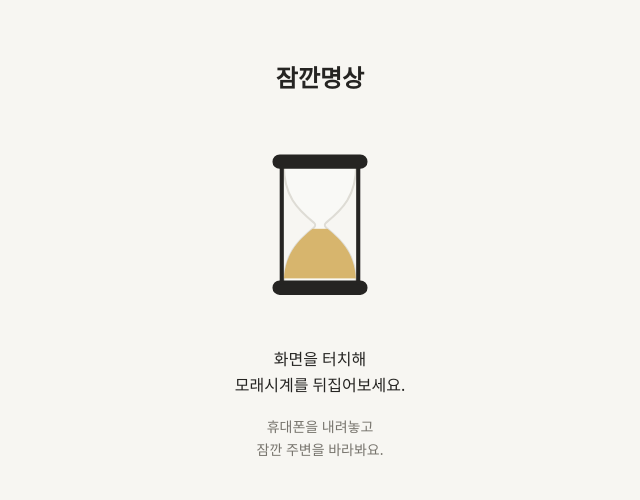
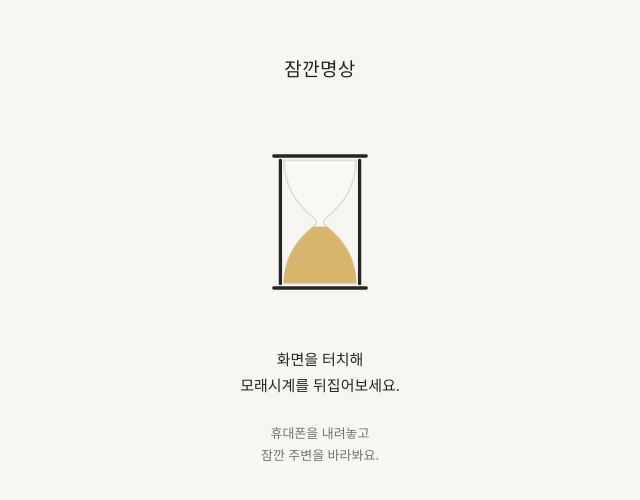
Before and after one commit to wellnesspotato/jamkkan, a React (Vite) app: page / in a window 1280 px wide. Shown: the part 140-640 px from the top of the page, without its empty margins (320-960 px from the left). Built offline with nearby package versions, Linux system fonts and the light colour scheme.

Commit message:
Polish reflection and result UI

```diff
--- a/src/App.tsx
+++ b/src/App.tsx
@@ -38,6 +38,9 @@ function App() {
       place: '',
       themeId: theme.id,
     })
+  }
+
+  const handleFlipComplete = () => {
     setPhase('pausing')
   }
 
@@ -120,6 +123,7 @@ function App() {
       sandColor={PAUSE_THEMES[0].sand}
       minimumDurationMinutes={minimumDurationMinutes}
       onStart={handleStart}
+      onFlipComplete={handleFlipComplete}
     />
   )
 }
--- a/src/components/Hourglass.tsx
+++ b/src/components/Hourglass.tsx
@@ -3,59 +3,68 @@ import { useId } from 'react'
 type HourglassProps = {
   progress: number
   color: string
-  flipped?: boolean
 }
 
-function Hourglass({ progress, color, flipped = false }: HourglassProps) {
+function Hourglass({ progress, color }: HourglassProps) {
   const clipPathId = useId().replaceAll(':', '')
   const normalizedProgress = Math.min(Math.max(progress, 0), 1)
-  const sandHeight = 48
+  const sandHeight = 52
+  const upperSandBottomY = 80
+  const lowerSandBottomY = 136
   const upperSandHeight = sandHeight * (1 - normalizedProgress)
-  const upperSandY = 76 - upperSandHeight
+  const upperSandY = upperSandBottomY - upperSandHeight
   const lowerSandHeight = sandHeight * normalizedProgress
-  const lowerSandY = 132 - lowerSandHeight
+  const lowerSandY = lowerSandBottomY - lowerSandHeight
+  const lowerMoundHeight = Math.min(3, lowerSandHeight / 2)
+  const lowerSandSurfaceY = lowerSandY - lowerMoundHeight
   const isFlowing = normalizedProgress > 0 && normalizedProgress < 1
+  const glassPath =
+    'M27 24h66c-1 24-11 39-27 52-4 3-4 5 0 8 16 13 26 28 27 52H27c1-24 11-39 27-52 4-3 4-5 0-8-16-13-26-28-27-52Z'
 
   return (
     <svg
-      className={`hourglass${flipped ? ' hourglass--flipped' : ''}`}
+      className="hourglass"
       viewBox="0 0 120 160"
       aria-hidden="true"
       focusable="false"
     >
       <defs>
         <clipPath id={clipPathId}>
-          <path d="M25 22h70c0 30-13 43-29 56-2 2-2 3 0 5 16 13 29 26 29 55H25c0-29 13-42 29-55 2-2 2-3 0-5-16-13-29-26-29-56Z" />
+          <path d={glassPath} />
         </clipPath>
       </defs>
 
-      <path
-        className="hourglass-glass"
-        d="M25 22h70c0 30-13 43-29 56-2 2-2 3 0 5 16 13 29 26 29 55H25c0-29 13-42 29-55 2-2 2-3 0-5-16-13-29-26-29-56Z"
-      />
+      <path className="hourglass-glass" d={glassPath} />
 
       <g clipPath={`url(#${clipPathId})`} fill={color}>
-        <rect
-          className="hourglass-sand"
-          x="25"
-          y={upperSandY}
-          width="70"
-          height={upperSandHeight}
-        />
-        {isFlowing && <rect x="58.5" y="73" width="3" height="30" rx="1.5" />}
-        <rect
-          className="hourglass-sand"
-          x="25"
-          y={lowerSandY}
-          width="70"
-          height={lowerSandHeight}
-        />
+        {upperSandHeight > 0 && (
+          <path
+            className="hourglass-sand"
+            d={`M24 ${upperSandY} Q60 ${upperSandY + 2} 96 ${upperSandY} V82 H24 Z`}
+          />
+        )}
+        {lowerSandHeight > 0 && (
+          <path
+            className="hourglass-sand"
+            d={`M24 138 H96 V${lowerSandY + lowerMoundHeight} Q60 ${lowerSandSurfaceY} 24 ${lowerSandY + lowerMoundHeight} Z`}
+          />
+        )}
       </g>
 
+      {isFlowing && (
+        <line
+          className="hourglass-stream"
+          x1="60"
+          y1="79"
+          x2="60"
+          y2={lowerSandSurfaceY + 1}
+          stroke={color}
+        />
+      )}
+
       <g className="hourglass-frame">
-        <rect x="16" y="14" width="88" height="10" rx="5" />
-        <rect x="16" y="136" width="88" height="10" rx="5" />
-        <path d="M23 24v112M97 24v112" />
+        <path d="M18 20h84M18 140h84" />
+        <path d="M24 24v112M96 24v112" />
       </g>
     </svg>
   )
--- a/src/index.css
+++ b/src/index.css
@@ -66,10 +66,20 @@ button {
   align-items: center;
 }
 
+.landing-content {
+  width: min(100%, 320px);
+}
+
+.pause-content {
+  min-height: 340px;
+  justify-content: flex-start;
+}
+
 .landing-title {
-  margin-bottom: 40px;
-  font-size: 24px;
-  font-weight: 600;
+  margin-bottom: 44px;
+  font-size: 19px;
+  font-weight: 500;
+  letter-spacing: 0.02em;
 }
 
 .hourglass-button {
@@ -93,34 +103,42 @@ button {
 
 .hourglass {
   display: block;
-  width: 124px;
+  width: 132px;
   height: auto;
-  transform-origin: center;
 }
 
-.hourglass--flipped {
-  animation: hourglass-flip 500ms ease-in-out;
+.hourglass-flip-layer {
+  display: block;
+  transform: rotate(0deg);
+  transform-origin: center center;
+  will-change: transform;
+  -webkit-backface-visibility: hidden;
+  backface-visibility: hidden;
 }
 
 .hourglass-glass {
-  fill: rgba(255, 255, 255, 0.28);
+  fill: rgba(255, 255, 255, 0.22);
   stroke: var(--line);
-  stroke-width: 2;
+  stroke-width: 1.5;
 }
 
-.hourglass-sand {
-  transition: y 250ms linear, height 250ms linear;
+.hourglass-stream {
+  stroke-width: 1.5;
+  stroke-linecap: round;
 }
 
 .hourglass-frame {
-  fill: var(--text-primary);
+  fill: none;
   stroke: var(--text-primary);
-  stroke-width: 4;
+  stroke-width: 3;
   stroke-linecap: round;
+  stroke-linejoin: round;
 }
 
 .landing-instruction {
-  margin-top: 32px;
+  margin-top: 28px;
+  font-size: 15px;
+  line-height: 1.75;
 }
 
 .session-duration-note {
@@ -130,18 +148,31 @@ button {
 }
 
 .secondary-text {
-  margin-top: 18px;
+  margin-top: 24px;
   color: var(--text-secondary);
-  font-size: 14px;
+  font-size: 13px;
+  line-height: 1.7;
 }
 
 .pause-intro,
 .pause-open-message {
-  margin-top: 36px;
+  margin-top: 40px;
+  font-size: 15px;
+  line-height: 1.75;
 }
 
 .pause-intro {
+  color: var(--text-secondary);
   animation: pause-intro-fade 1s ease 3.5s forwards;
+}
+
+.pause-open-message span {
+  display: block;
+}
+
+.pause-open-message span + span {
+  margin-top: 24px;
+  color: var(--text-secondary);
 }
 
 .pause-screen--open {
@@ -154,14 +185,20 @@ button {
 }
 
 .reflection-form {
+  width: min(100%, 348px);
   text-align: left;
 }
 
 .postit {
+  position: relative;
+  isolation: isolate;
   width: 100%;
-  padding: 28px 24px;
-  border: 1px solid color-mix(in srgb, var(--text-primary) 12%, transparent);
-  border-radius: 4px;
+  padding: 32px 26px 30px;
+  border: 1px solid color-mix(in srgb, var(--text-primary) 8%, transparent);
+  border-radius: 2px 3px 2px 2px;
+  box-shadow:
+    0 1px 2px color-mix(in srgb, var(--text-primary) 6%, transparent),
+    0 8px 22px -20px color-mix(in srgb, var(--text-primary) 35%, transparent);
 }
 
 .reflection-question,
@@ -171,13 +208,16 @@ button {
 }
 
 .reflection-question {
-  margin-bottom: 20px;
+  margin-bottom: 14px;
+  color: var(--text-secondary);
+  font-size: 14px;
+  text-align: center;
 }
 
 .field-label {
-  margin-top: 28px;
+  margin-top: 30px;
   color: var(--text-secondary);
-  font-size: 14px;
+  font-size: 13px;
 }
 
 input,
@@ -205,6 +245,29 @@ textarea {
   resize: vertical;
 }
 
+.reflection-keyword-input {
+  padding: 8px 0 18px;
+  border-bottom-color: color-mix(in srgb, var(--text-primary) 16%, transparent);
+  font-size: 28px;
+  font-weight: 600;
+  line-height: 1.35;
+  text-align: center;
+}
+
+.reflection-note-input {
+  min-height: 112px;
+  padding: 12px 0 4px;
+  border: 0;
+  font-size: 15px;
+  line-height: 1.8;
+}
+
+.reflection-place-input {
+  padding-top: 8px;
+  border-bottom-color: color-mix(in srgb, var(--text-primary) 16%, transparent);
+  font-size: 14px;
+}
+
 input::placeholder,
 textarea::placeholder {
   color: color-mix(in srgb, var(--text-primary) 45%, transparent);
@@ -220,6 +283,12 @@ textarea::placeholder {
   background: transparent;
   text-decoration: underline;
   text-underline-offset: 3px;
+}
+
+.reflection-keyword-input::placeholder,
+.reflection-note-input::placeholder,
+.reflection-place-input::placeholder {
+  color: color-mix(in srgb, var(--text-primary) 36%, transparent);
 }
 
 .validation-message {
@@ -243,63 +312,69 @@ textarea::placeholder {
 }
 
 .record-card {
+  position: relative;
+  isolation: isolate;
   width: 100%;
-  padding: 28px 24px 32px;
-  border: 1px solid var(--line);
-  border-top-width: 6px;
-  border-radius: 6px;
-  background: #fffdf8;
+  padding: 32px 28px 30px;
+  border: 1px solid color-mix(in srgb, var(--text-primary) 8%, transparent);
+  border-radius: 2px 3px 2px 2px;
+  box-shadow:
+    0 1px 2px color-mix(in srgb, var(--text-primary) 6%, transparent),
+    0 9px 24px -21px color-mix(in srgb, var(--text-primary) 35%, transparent);
   text-align: left;
 }
 
-.record-card-header {
-  display: flex;
-  justify-content: space-between;
-  gap: 16px;
-  align-items: flex-start;
+.record-title {
+  margin: 0;
+  color: var(--text-secondary);
+  font-size: 13px;
+  font-weight: 500;
+  letter-spacing: 0.04em;
 }
 
-.record-brand {
-  font-size: 18px;
-  font-weight: 600;
+.record-time-block {
+  display: flex;
+  flex-direction: column;
+  align-items: flex-start;
+  margin-top: 26px;
+  color: var(--text-secondary);
+  font-size: 13px;
+  line-height: 1.65;
 }
 
-.record-date-time {
-  display: flex;
-  flex-direction: column;
-  align-items: flex-end;
-  color: var(--text-secondary);
-  font-size: 13px;
-  line-height: 1.5;
+.record-date {
+  color: var(--text-primary);
+  font-weight: 500;
+}
+
+.record-time-range {
+  white-space: nowrap;
 }
 
 .record-duration {
-  margin-top: 44px;
-  color: var(--text-secondary);
-  font-size: 14px;
+  margin-top: 1px;
 }
 
 .record-keyword {
-  display: inline-block;
   max-width: 100%;
-  margin-top: 18px;
-  padding: 8px 12px;
+  margin-top: 48px;
   overflow-wrap: anywhere;
-  font-size: 28px;
+  font-size: 30px;
   font-weight: 600;
   line-height: 1.35;
 }
 
 .record-note {
-  margin-top: 32px;
+  margin-top: 20px;
+  font-size: 15px;
   white-space: pre-wrap;
   line-height: 1.8;
 }
 
 .record-place {
-  margin-top: 24px;
+  margin-top: 42px;
   color: var(--text-secondary);
-  font-size: 14px;
+  font-size: 13px;
 }
 
 .result-controls {
@@ -346,16 +421,6 @@ textarea::placeholder {
   text-underline-offset: 3px;
 }
 
-@keyframes hourglass-flip {
-  from {
-    transform: rotate(180deg);
-  }
-
-  to {
-    transform: rotate(0);
-  }
-}
-
 @keyframes pause-intro-fade {
   to {
     opacity: 0;
@@ -363,12 +428,8 @@ textarea::placeholder {
 }
 
 @media (prefers-reduced-motion: reduce) {
-  .hourglass--flipped,
   .pause-intro {
     animation: none;
   }
 
-  .hourglass-sand {
-    transition: none;
-  }
 }
--- a/src/screens/LandingScreen.tsx
+++ b/src/screens/LandingScreen.tsx
@@ -1,17 +1,111 @@
+import { useEffect, useRef, useState } from 'react'
 import Hourglass from '../components/Hourglass'
 import { formatDurationMinutes } from '../constants/pause'
+
+const FLIP_DURATION_MS = 520
+const FLIP_FALLBACK_MS = 650
 
 type LandingScreenProps = {
   sandColor: string
   minimumDurationMinutes: number
   onStart: () => void
+  onFlipComplete: () => void
 }
 
 function LandingScreen({
   sandColor,
   minimumDurationMinutes,
   onStart,
+  onFlipComplete,
 }: LandingScreenProps) {
+  const [isStarting, setIsStarting] = useState(false)
+  const hourglassRef = useRef<HTMLDivElement>(null)
+  const isStartingRef = useRef(false)
+  const hasCompletedFlipRef = useRef(false)
+  const isUnmountingRef = useRef(false)
+  const flipAnimationRef = useRef<Animation | null>(null)
+  const flipTimeoutRef = useRef<ReturnType<typeof setTimeout> | null>(null)
+
+  const completeFlip = () => {
+    if (hasCompletedFlipRef.current) {
+      return
+    }
+
+    hasCompletedFlipRef.current = true
+
+    if (flipTimeoutRef.current !== null) {
+      window.clearTimeout(flipTimeoutRef.current)
+      flipTimeoutRef.current = null
+    }
+
+    onFlipComplete()
+  }
+
+  useEffect(() => {
+    return () => {
+      isUnmountingRef.current = true
+
+      if (flipTimeoutRef.current !== null) {
+        window.clearTimeout(flipTimeoutRef.current)
+      }
+
+      flipAnimationRef.current?.cancel()
+    }
+  }, [])
+
+  const handleStart = () => {
+    if (isStartingRef.current) {
+      return
+    }
+
+    isStartingRef.current = true
+    setIsStarting(true)
+    onStart()
+
+    if (window.matchMedia('(prefers-reduced-motion: reduce)').matches) {
+      completeFlip()
+      return
+    }
+
+    const hourglassElement = hourglassRef.current
+
+    if (
+      hourglassElement === null ||
+      typeof hourglassElement.animate !== 'function'
+    ) {
+      completeFlip()
+      return
+    }
+
+    try {
+      const animation = hourglassElement.animate(
+        [
+          { transform: 'rotate(0deg)' },
+          { transform: 'rotate(180deg)' },
+        ],
+        {
+          duration: FLIP_DURATION_MS,
+          easing: 'ease-in-out',
+          fill: 'forwards',
+        },
+      )
+
+      flipAnimationRef.current = animation
+      flipTimeoutRef.current = window.setTimeout(
+        completeFlip,
+        FLIP_FALLBACK_MS,
+      )
+
+      void animation.finished.then(completeFlip).catch(() => {
+        if (!isUnmountingRef.current) {
+          completeFlip()
+        }
+      })
+    } catch {
+      completeFlip()
+    }
+  }
+
   return (
     <main className="screen landing-screen">
       <div className="screen-content landing-content">
@@ -20,9 +114,12 @@ function LandingScreen({
           className="hourglass-button"
           type="button"
           aria-label="잠깐명상 시작하기"
-          onClick={onStart}
+          onClick={handleStart}
+          disabled={isStarting}
         >
-          <Hourglass progress={1} color={sandColor} />
+          <div ref={hourglassRef} className="hourglass-flip-layer">
+            <Hourglass progress={1} color={sandColor} />
+          </div>
         </button>
         <p className="landing-instruction">
           화면을 터치해
--- a/src/screens/ReflectionScreen.tsx
+++ b/src/screens/ReflectionScreen.tsx
@@ -45,6 +45,7 @@ function ReflectionScreen({
             방금 가장 눈에 들어온 것은 무엇이었나요?
           </label>
           <input
+            className="reflection-keyword-input"
             id="keyword"
             type="text"
             value={keyword}
@@ -60,6 +61,7 @@ function ReflectionScreen({
             조금 더 남기고 싶다면
           </label>
           <textarea
+            className="reflection-note-input"
             id="note"
             value={note}
             maxLength={100}
@@ -73,6 +75,7 @@ function ReflectionScreen({
                 장소
               </label>
               <input
+                className="reflection-place-input"
                 id="place"
                 type="text"
                 value={place}
--- a/src/utils/createRecordImage.ts
+++ b/src/utils/createRecordImage.ts
@@ -2,9 +2,10 @@ import { toBlob } from 'html-to-image'
 
 export async function createRecordImage(element: HTMLElement): Promise<Blob> {
   await document.fonts.ready
+  const backgroundColor = window.getComputedStyle(element).backgroundColor
 
   const blob = await toBlob(element, {
-    backgroundColor: '#fffdf8',
+    backgroundColor,
     pixelRatio: 2,
   })
 
```
Also changed, not shown: src/components/RecordCard.tsx (+46 -19 lines), src/screens/PauseScreen.tsx (+6 -6 lines).
